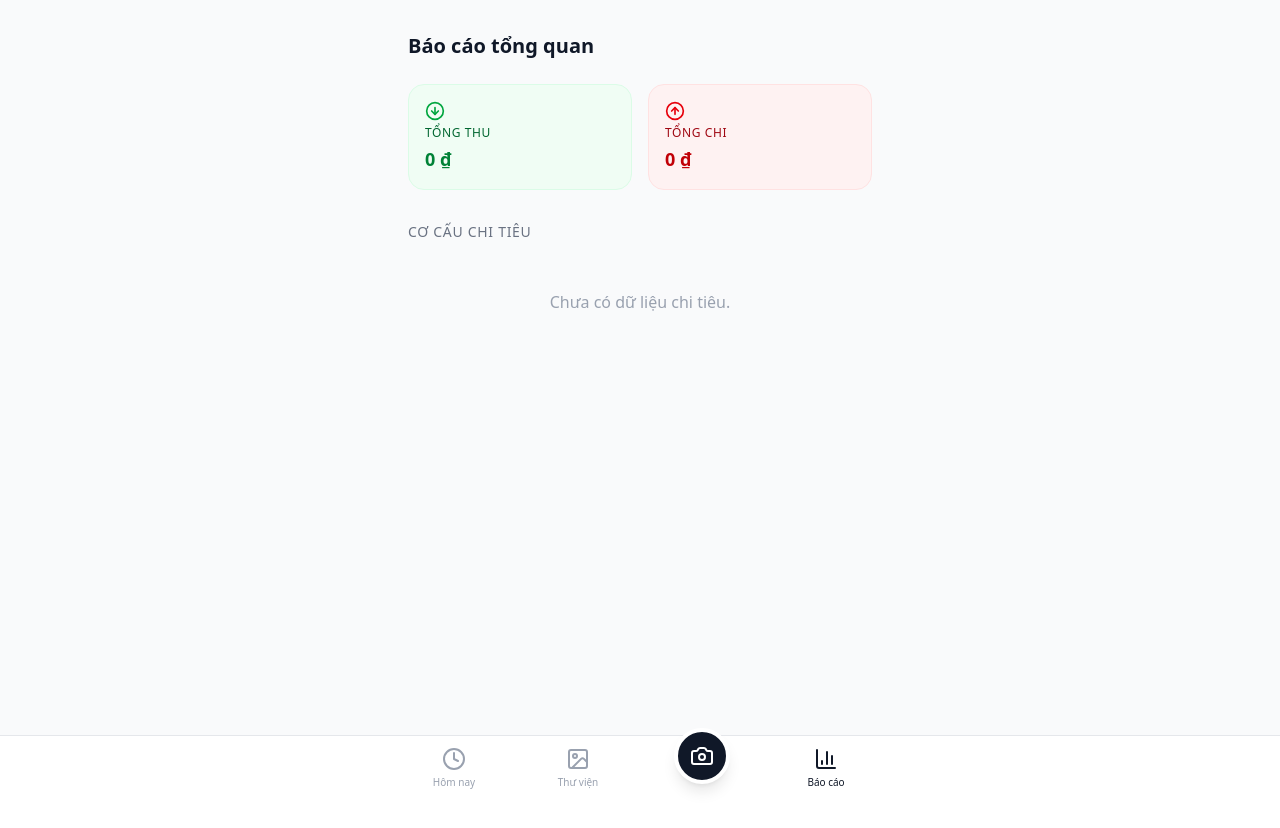
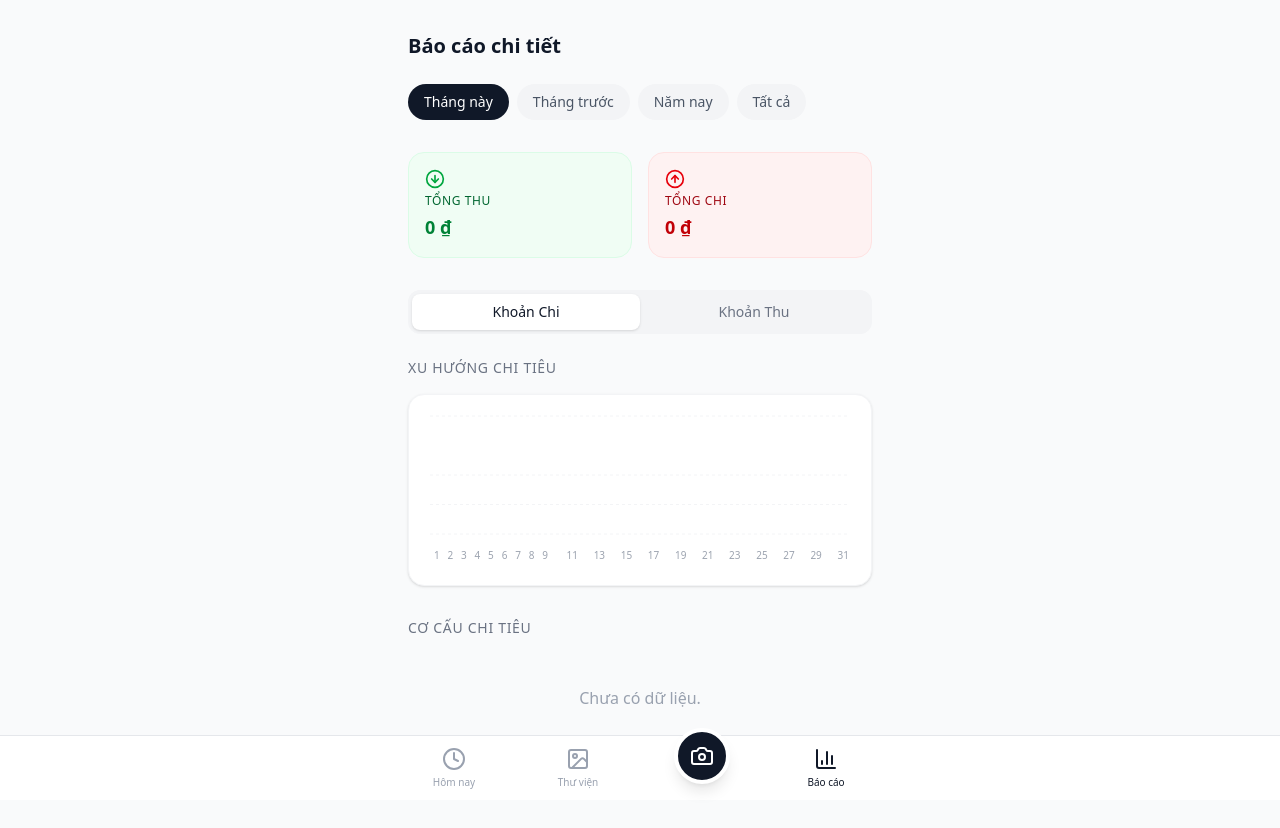
Before and after one commit to haingontayux/Chupghi, a React (Vite) app: page / in a window 1280 px wide. Both pictures are taken after a click on the button "Báo cáo". Shown: the top 828 px of the page. Before the commit the page ends 800 px from the top, so only its background shows below. Built offline with nearby package versions, Linux system fonts and the light colour scheme.

Commit message:
feat(report): Add report filtering by period and type
Introduce state for report period and type selection, and filter transactions accordingly to display relevant reports.

```diff
--- a/src/App.tsx
+++ b/src/App.tsx
@@ -27,12 +27,15 @@ const CategoryIcons: Record<string, any> = {
 };
 
 type Tab = 'timeline' | 'gallery' | 'report';
+type ReportPeriod = 'this_month' | 'last_month' | 'this_year' | 'all_time';
 
 export default function App() {
   const [transactions, setTransactions] = useState<Transaction[]>([]);
   const [isLoaded, setIsLoaded] = useState(false);
 
   const [currentTab, setCurrentTab] = useState<Tab>('timeline');
+  const [reportPeriod, setReportPeriod] = useState<ReportPeriod>('this_month');
+  const [reportType, setReportType] = useState<'expense' | 'income'>('expense');
   const [isModalOpen, setIsModalOpen] = useState(false);
   const [currentImage, setCurrentImage] = useState<File | null>(null);
   const [previewUrl, setPreviewUrl] = useState<string | null>(null);
@@ -625,19 +628,94 @@ export default function App() {
   };
 
   const renderReport = () => {
-    const expenseData = EXPENSE_CATEGORIES.map(cat => ({
+    const now = new Date();
+
+    const filteredTransactions = transactions.filter(t => {
+      const txDate = new Date(t.timestamp);
+      switch (reportPeriod) {
+        case 'this_month':
+          return txDate.getMonth() === now.getMonth() && txDate.getFullYear() === now.getFullYear();
+        case 'last_month':
+          const lastMonth = new Date(now.getFullYear(), now.getMonth() - 1, 1);
+          return txDate.getMonth() === lastMonth.getMonth() && txDate.getFullYear() === lastMonth.getFullYear();
+        case 'this_year':
+          return txDate.getFullYear() === now.getFullYear();
+        case 'all_time':
+        default:
+          return true;
+      }
+    });
+
+    const categories = reportType === 'expense' ? EXPENSE_CATEGORIES : INCOME_CATEGORIES;
+
+    const categoryData = categories.map(cat => ({
       name: cat,
-      value: transactions.filter(t => t.type === 'expense' && t.category === cat).reduce((sum, t) => sum + t.amount, 0)
+      value: filteredTransactions.filter(t => t.type === reportType && t.category === cat).reduce((sum, t) => sum + t.amount, 0)
     })).filter(d => d.value > 0).sort((a, b) => b.value - a.value);
 
-    const COLORS = ['#ef4444', '#f97316', '#f59e0b', '#84cc16', '#10b981', '#06b6d4', '#3b82f6', '#8b5cf6', '#d946ef'];
+    const COLORS = reportType === 'expense'
+      ? ['#ef4444', '#f97316', '#f59e0b', '#84cc16', '#10b981', '#06b6d4', '#3b82f6', '#8b5cf6', '#d946ef']
+      : ['#10b981', '#059669', '#047857', '#34d399', '#6ee7b7', '#a7f3d0'];
 
-    const totalIncome = transactions.filter(t => t.type === 'income').reduce((sum, t) => sum + t.amount, 0);
-    const totalExpense = transactions.filter(t => t.type === 'expense').reduce((sum, t) => sum + t.amount, 0);
+    const totalIncome = filteredTransactions.filter(t => t.type === 'income').reduce((sum, t) => sum + t.amount, 0);
+    const totalExpense = filteredTransactions.filter(t => t.type === 'expense').reduce((sum, t) => sum + t.amount, 0);
+
+    // Prepare data for BarChart (Trend)
+    let trendData: any[] = [];
+    if (reportPeriod === 'this_month' || reportPeriod === 'last_month') {
+      // Group by day
+      const daysInMonth = new Date(
+        reportPeriod === 'this_month' ? now.getFullYear() : now.getMonth() === 0 ? now.getFullYear() - 1 : now.getFullYear(),
+        reportPeriod === 'this_month' ? now.getMonth() + 1 : now.getMonth(),
+        0
+      ).getDate();
+
+      for (let i = 1; i <= daysInMonth; i++) {
+        const dayTxs = filteredTransactions.filter(t => new Date(t.timestamp).getDate() === i);
+        trendData.push({
+          name: `${i}`,
+          amount: dayTxs.filter(t => t.type === reportType).reduce((sum, t) => sum + t.amount, 0)
+        });
+      }
+    } else {
+      // Group by month
+      for (let i = 0; i < 12; i++) {
+        const monthTxs = filteredTransactions.filter(t => new Date(t.timestamp).getMonth() === i);
+        trendData.push({
+          name: `T${i + 1}`,
+          amount: monthTxs.filter(t => t.type === reportType).reduce((sum, t) => sum + t.amount, 0)
+        });
+      }
+    }
 
     return (
       <div className="px-6 py-8 max-w-lg mx-auto">
-        <h2 className="text-xl font-bold mb-6">Báo cáo tổng quan</h2>
+        <div className="flex justify-between items-center mb-6">
+          <h2 className="text-xl font-bold">Báo cáo chi tiết</h2>
+        </div>
+
+        {/* Time Filter */}
+        <div className="flex gap-2 overflow-x-auto no-scrollbar mb-6 pb-2">
+          {[
+            { id: 'this_month', label: 'Tháng này' },
+            { id: 'last_month', label: 'Tháng trước' },
+            { id: 'this_year', label: 'Năm nay' },
+            { id: 'all_time', label: 'Tất cả' }
+          ].map(period => (
+            <button
+              key={period.id}
+              onClick={() => setReportPeriod(period.id as ReportPeriod)}
+              className={cn(
+                "px-4 py-2 rounded-full text-sm font-medium whitespace-nowrap transition-colors",
+                reportPeriod === period.id
+                  ? "bg-gray-900 text-white"
+                  : "bg-gray-100 text-gray-600 hover:bg-gray-200"
+              )}
+            >
+              {period.label}
+            </button>
+          ))}
+        </div>
 
         <div className="grid grid-cols-2 gap-4 mb-8">
           <div className="bg-green-50 p-4 rounded-2xl border border-green-100">
@@ -652,16 +730,68 @@ export default function App() {
           </div>
         </div>
 
-        <h3 className="text-sm font-medium text-gray-500 uppercase tracking-wider mb-4">Cơ cấu chi tiêu</h3>
-        {expenseData.length === 0 ? (
-          <p className="text-gray-400 text-center py-8">Chưa có dữ liệu chi tiêu.</p>
+        {/* Type Toggle */}
+        <div className="flex p-1 bg-gray-100 rounded-xl mb-6">
+          <button
+            onClick={() => setReportType('expense')}
+            className={cn(
+              "flex-1 py-2 rounded-lg text-sm font-medium transition-all",
+              reportType === 'expense' ? "bg-white text-gray-900 shadow-sm" : "text-gray-500"
+            )}
+          >
+            Khoản Chi
+          </button>
+          <button
+            onClick={() => setReportType('income')}
+            className={cn(
+              "flex-1 py-2 rounded-lg text-sm font-medium transition-all",
+              reportType === 'income' ? "bg-white text-gray-900 shadow-sm" : "text-gray-500"
+            )}
+          >
+            Khoản Thu
+          </button>
+        </div>
+
+        <h3 className="text-sm font-medium text-gray-500 uppercase tracking-wider mb-4">
+          Xu hướng {reportType === 'expense' ? 'chi tiêu' : 'thu nhập'}
+        </h3>
+        <div className="h-48 mb-8 bg-white p-4 rounded-2xl border border-gray-100 shadow-sm">
+          <ResponsiveContainer width="100%" height="100%">
+            <BarChart data={trendData}>
+              <CartesianGrid strokeDasharray="3 3" vertical={false} stroke="#f3f4f6" />
+              <XAxis
+                dataKey="name"
+                axisLine={false}
+                tickLine={false}
+                tick={{ fontSize: 10, fill: '#9ca3af' }}
+                dy={10}
+              />
+              <Tooltip
+                formatter={(value: number) => formatCurrency(value)}
+                cursor={{ fill: '#f3f4f6' }}
+                contentStyle={{ borderRadius: '12px', border: 'none', boxShadow: '0 4px 6px -1px rgb(0 0 0 / 0.1)' }}
+              />
+              <Bar
+                dataKey="amount"
+                fill={reportType === 'expense' ? '#ef4444' : '#10b981'}
+                radius={[4, 4, 0, 0]}
+              />
+            </BarChart>
+          </ResponsiveContainer>
+        </div>
+
+        <h3 className="text-sm font-medium text-gray-500 uppercase tracking-wider mb-4">
+          Cơ cấu {reportType === 'expense' ? 'chi tiêu' : 'thu nhập'}
+        </h3>
+        {categoryData.length === 0 ? (
+          <p className="text-gray-400 text-center py-8">Chưa có dữ liệu.</p>
         ) : (
           <>
             <div className="h-64 mb-8">
               <ResponsiveContainer width="100%" height="100%">
                 <PieChart>
-                  <Pie data={expenseData} dataKey="value" nameKey="name" cx="50%" cy="50%" innerRadius={60} outerRadius={80} paddingAngle={2}>
-                    {expenseData.map((entry, index) => (
+                  <Pie data={categoryData} dataKey="value" nameKey="name" cx="50%" cy="50%" innerRadius={60} outerRadius={80} paddingAngle={2}>
+                    {categoryData.map((entry, index) => (
                       <Cell key={`cell-${index}`} fill={COLORS[index % COLORS.length]} />
                     ))}
                   </Pie>
@@ -671,15 +801,28 @@ export default function App() {
             </div>
 
             <div className="space-y-3">
-              {expenseData.map((item, index) => (
-                <div key={item.name} className="flex items-center justify-between">
-                  <div className="flex items-center gap-2">
-                    <div className="w-3 h-3 rounded-full" style={{ backgroundColor: COLORS[index % COLORS.length] }} />
-                    <span className="text-sm text-gray-700">{item.name}</span>
+              {categoryData.map((item, index) => {
+                const Icon = CategoryIcons[item.name] || HelpCircle;
+                const percentage = ((item.value / (reportType === 'expense' ? totalExpense : totalIncome)) * 100).toFixed(1);
+
+                return (
+                  <div key={item.name} className="flex items-center justify-between p-3 bg-white rounded-xl border border-gray-100 shadow-sm">
+                    <div className="flex items-center gap-3">
+                      <div
+                        className="w-10 h-10 rounded-full flex items-center justify-center text-white"
+                        style={{ backgroundColor: COLORS[index % COLORS.length] }}
+                      >
+                        <Icon className="w-5 h-5" />
+                      </div>
+                      <div>
+                        <span className="text-sm font-medium text-gray-900 block">{item.name}</span>
+                        <span className="text-xs text-gray-500">{percentage}%</span>
+                      </div>
+                    </div>
+                    <span className="text-sm font-bold text-gray-900">{formatCurrency(item.value)}</span>
                   </div>
-                  <span className="text-sm font-medium">{formatCurrency(item.value)}</span>
-                </div>
-              ))}
+                );
+              })}
             </div>
           </>
         )}
```
